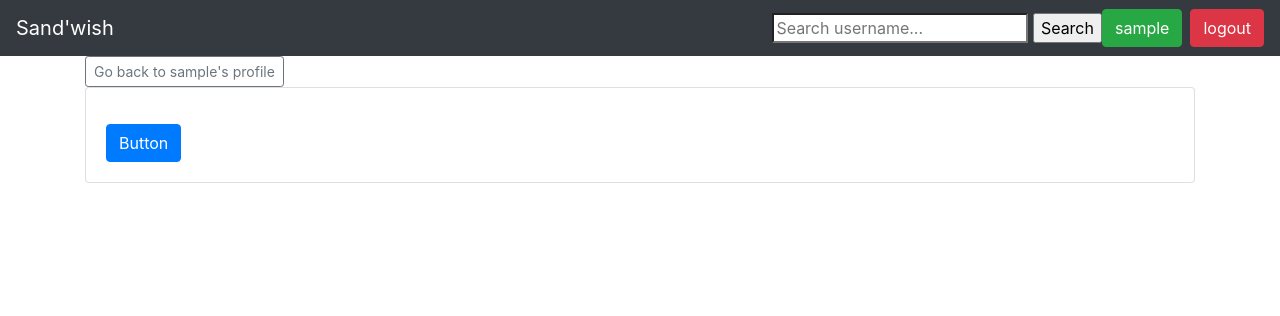
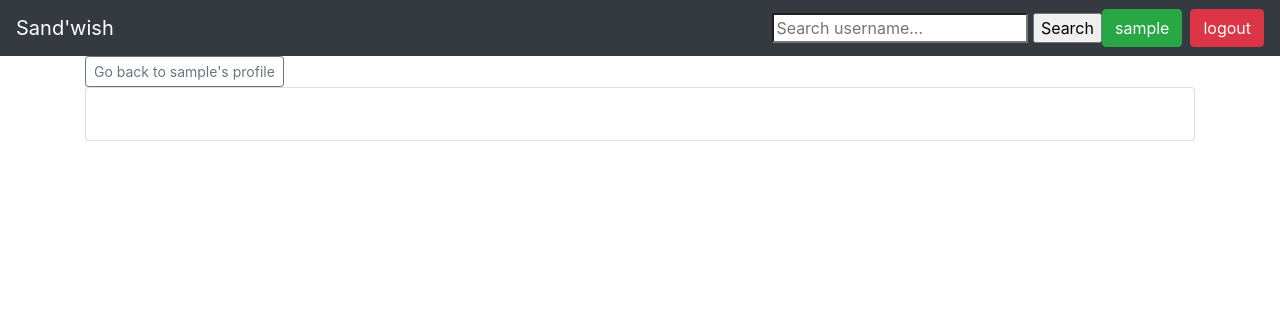
Before and after one commit to HE-Arc/Sand-wish, a Django app: template sandwish/sandwish_app/templates/sandwish_app/wishlist.html in a window 1280 px wide. Shown: the top 316 px of the page. Run offline with Django 3.2, Linux system fonts and the light colour scheme; the template is opened without the code that fills it: values that come from a table or form of the project are taken from there, others are empty; the visitor is signed in with stand-in values (Sample User, id 1); data comes from the database, SQL or seed files in the repository; some libraries are stand-ins or nearby versions.

Commit message:
clean random button

```diff
--- a/sandwish/sandwish_app/templates/sandwish_app/wishlist.html
+++ b/sandwish/sandwish_app/templates/sandwish_app/wishlist.html
@@ -12,7 +12,6 @@
         <div class="card-body">
             <h1 class="card-title">{{ wishlist.title }}</h1>
             <p class="card-text">{{ wishlist.description }}</p>
-            <a href="#" class="btn btn-primary">Button</a>
         </div>
 
             </div>
```
